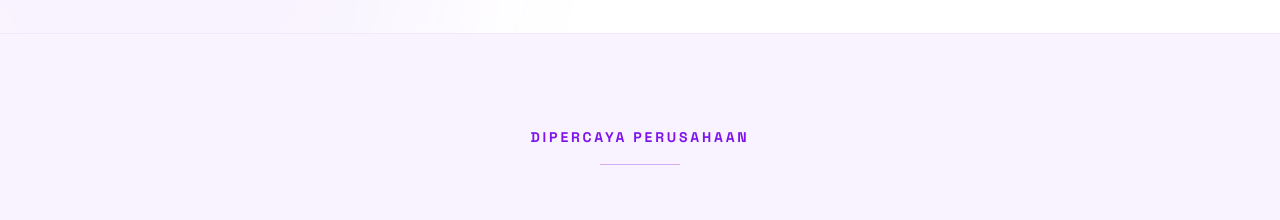
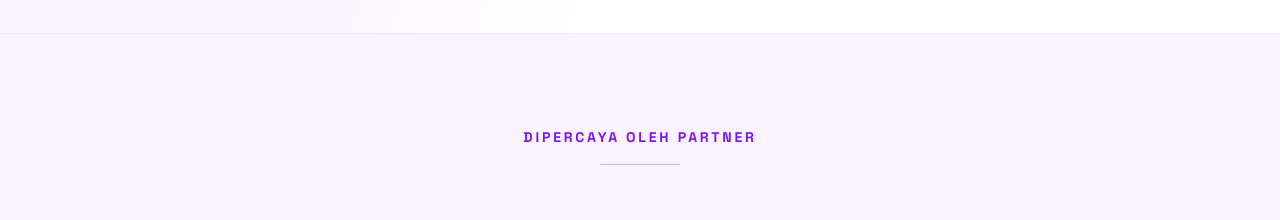
Before and after one commit to ArleyxaSyarif/arkanaweb, a Next.js app: page / in a window 1280 px wide. Shown: the part 880-1100 px from the top of the page. Built offline with nearby package versions, Linux system fonts and the light colour scheme.

Commit message:
update copy writing

```diff
--- a/app/components/partner/PartnerSection.tsx
+++ b/app/components/partner/PartnerSection.tsx
@@ -23,7 +23,7 @@ export default function PartnerSection() {
                 {/* Section Header */}
                 <div className="flex flex-col items-center gap-5 mb-16 text-center">
                     <h4 className="text-[#7f13ec] text-sm font-bold tracking-[0.2em] uppercase leading-none">
-                        Dipercaya Perusahaan
+                        Dipercaya Oleh Partner
                     </h4>
                     {/* Thin decorative horizontal line */}
                     <div className="w-20 h-[1px] bg-[#7f13ec]/30"></div>
```
